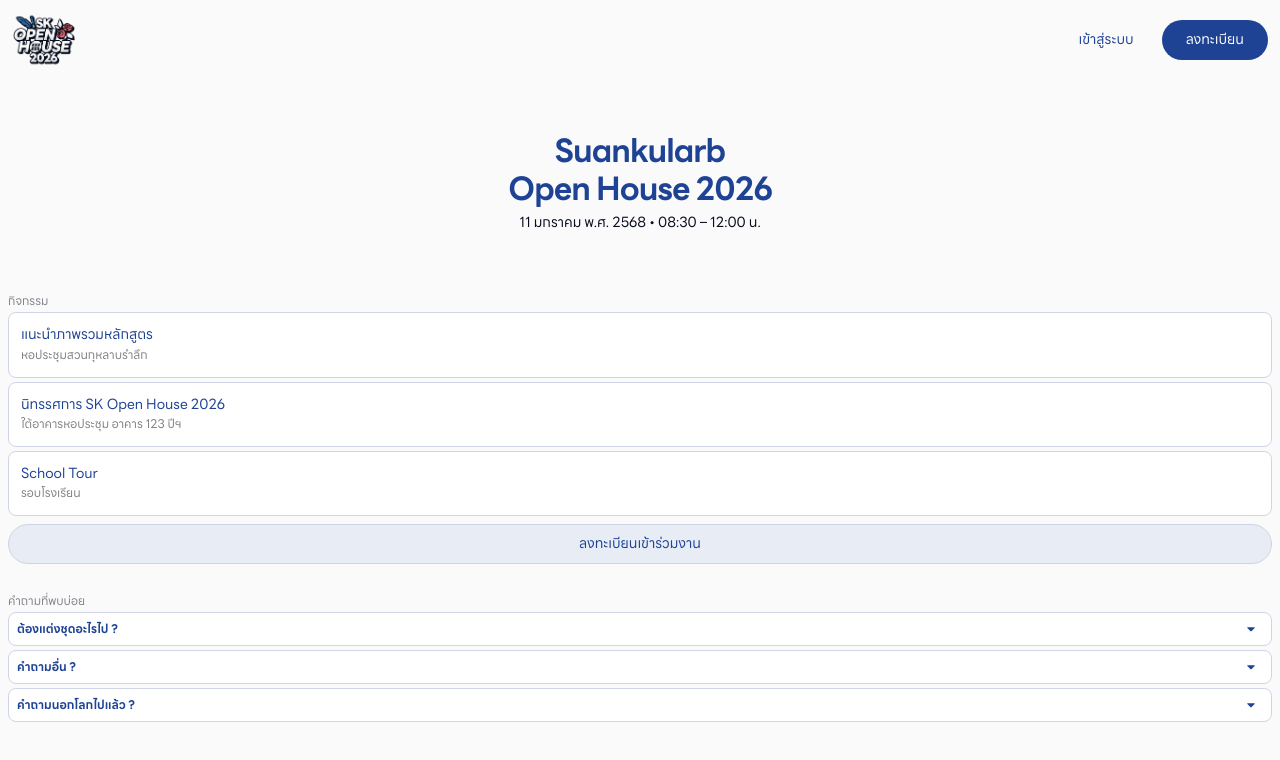
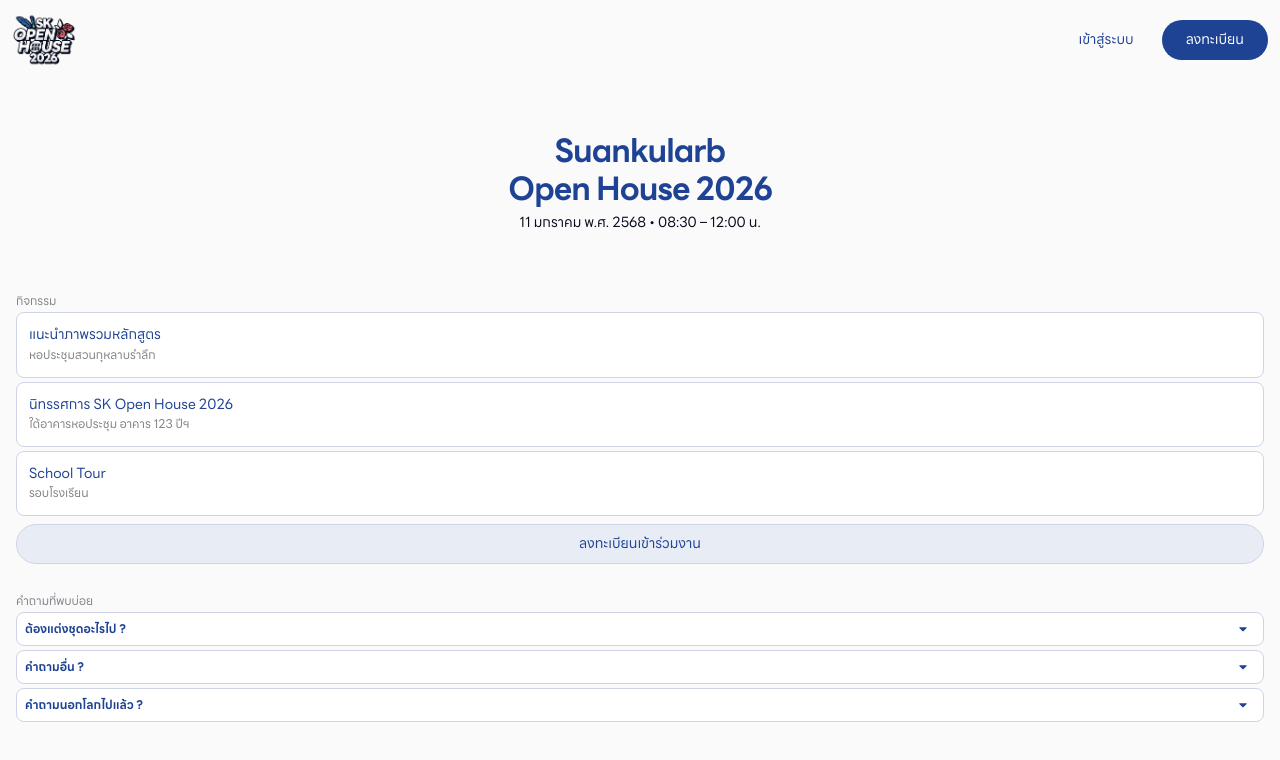
Before and after one commit to suankularb-wittayalai-school/sk-openhouse-frontend, a Next.js app: page / in a window 1280 px wide. Shown: the top 760 px of the page. Built offline with nearby package versions, Linux system fonts and the light colour scheme.

Commit message:
fix: landing padding

```diff
--- a/pages/index.tsx
+++ b/pages/index.tsx
@@ -15,7 +15,7 @@ const LandingPage: FC<{
 }> = ({ activities, faqs }) => {
   const t = useTranslations("landing");
   return (
-    <div className="mt-5.5 flex flex-col gap-6 px-2">
+    <div className="mt-5.5 flex flex-col gap-6 p-4 pt-0">
       {/* Title */}
       <EventTitle />
 
```
